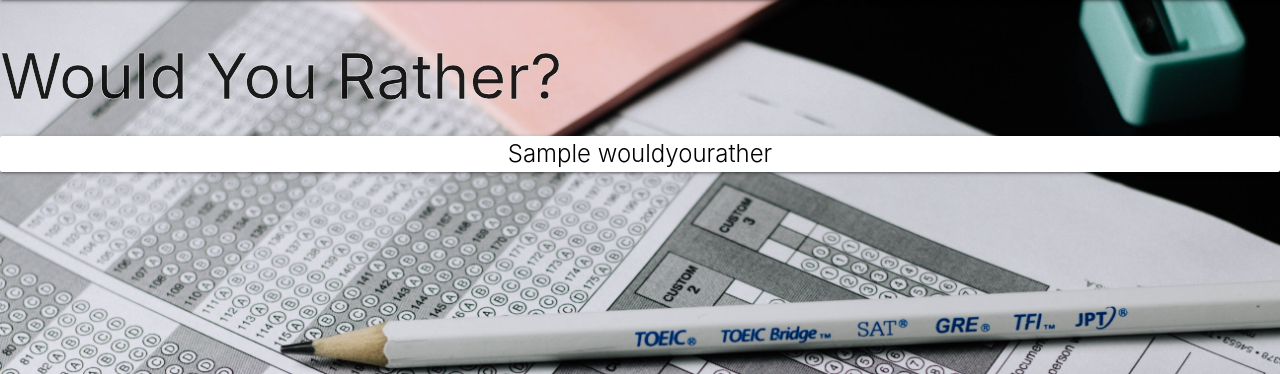
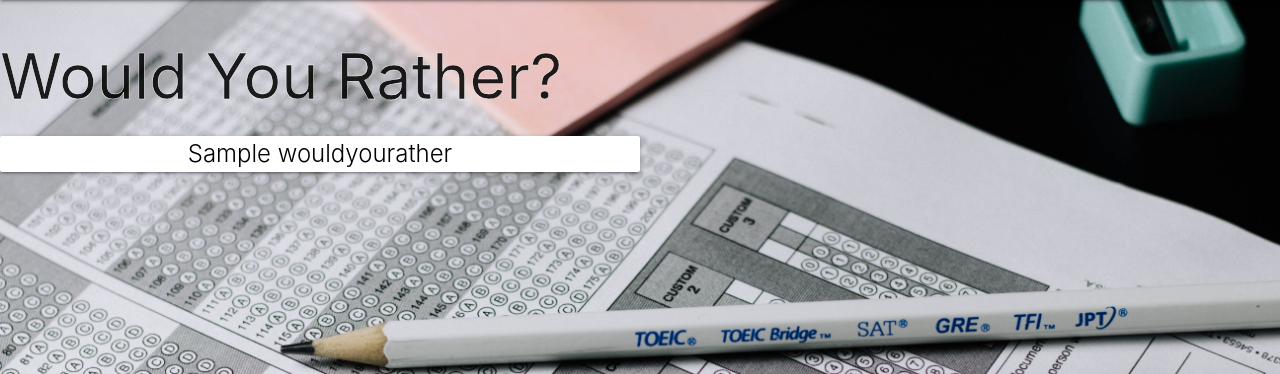
Before and after one commit to berninup/wouldyourather, a Django app: page /questions/ in a window 1280 px wide. Shown: the part 64-438 px from the top of the page. Run offline with Django 4.2, Linux system fonts and the light colour scheme; tables that the repository leaves empty hold one stand-in row (values such as "Sample post").

Commit message:
small sytling change

```diff
--- a/main_app/static/css/styles.css
+++ b/main_app/static/css/styles.css
@@ -17,3 +17,7 @@ span {
 h5 {
     color: gray;
 }
+
+.card {
+    width: 50%;
+}
```
Also changed, not shown: package-lock.json (added).
